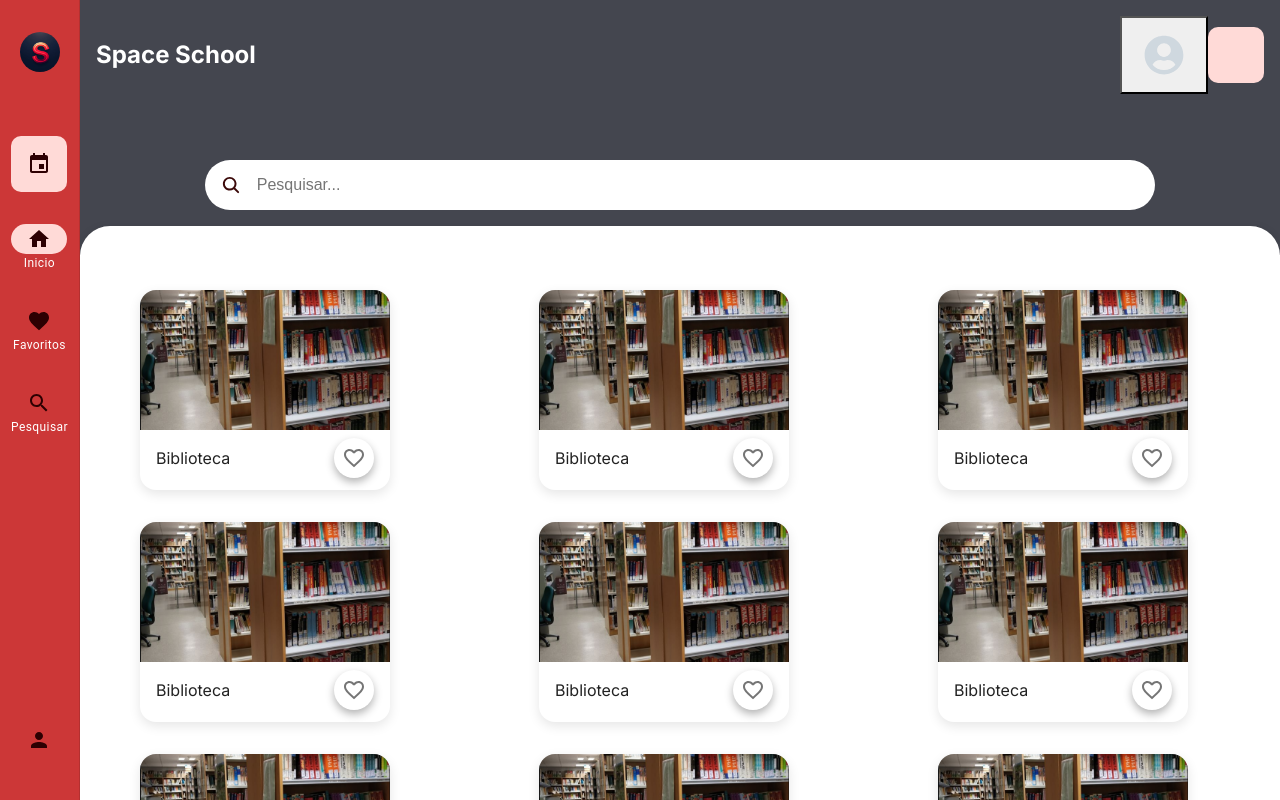
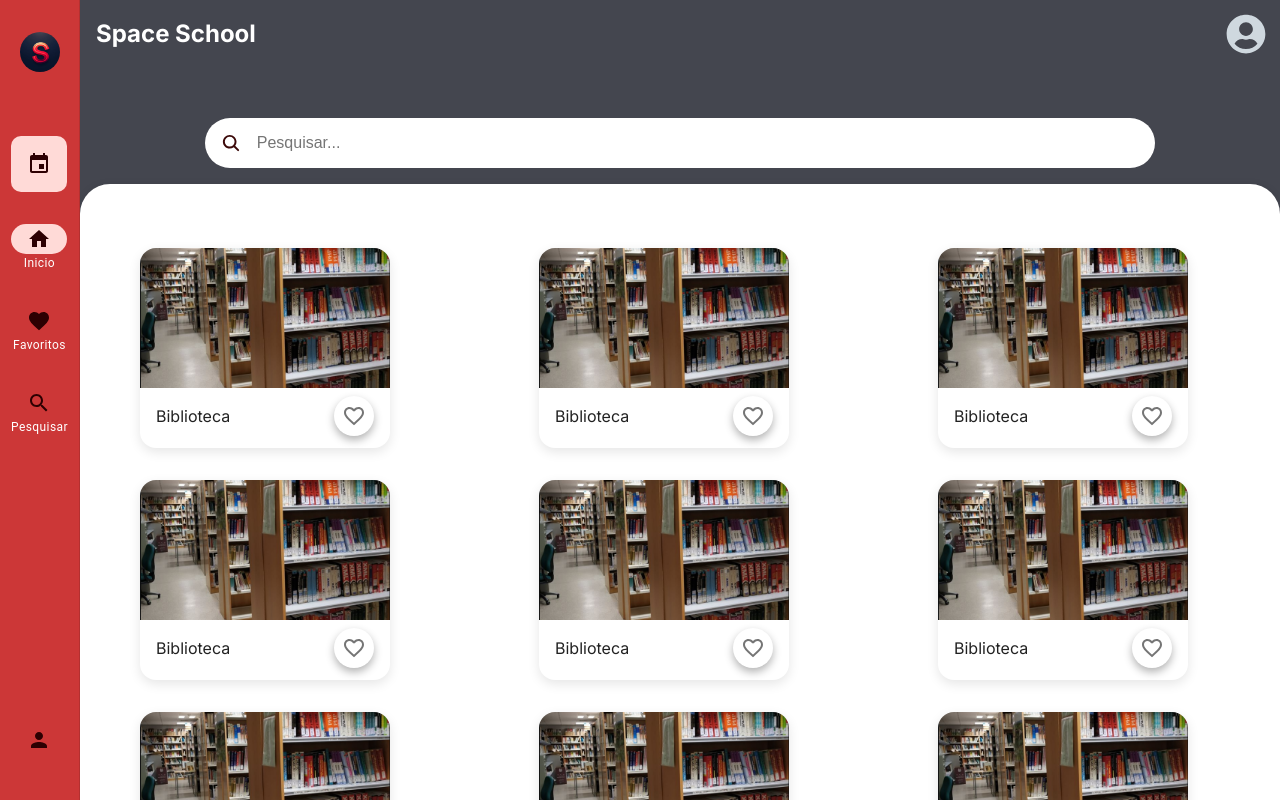
Before and after one commit to 20in13/TCC-LastVersion, a Next.js app: page /screens/HomeW in a window 1280 px wide. Built offline with nearby package versions, Linux system fonts and the light colour scheme.

Commit message:
updates de front-end 30/08/24

```diff
--- a/src/app/screens/HomeW/page.jsx
+++ b/src/app/screens/HomeW/page.jsx
@@ -1,4 +1,7 @@
+"use client"
+
 import React from 'react';
+import { useRouter } from 'next/navigation'; // Use o hook da nova API
 import { FaRegCalendar, FaHeart, FaUserCircle } from 'react-icons/fa';
 import { IoMdHome } from 'react-icons/io';
 import { IoSearch } from 'react-icons/io5';
@@ -9,8 +12,12 @@ import NavigationRail from '../../components/NavRail/page';
 import { Button } from '@chakra-ui/react';
 import { IconButton } from "@mui/material";
 
+export default function HomeW() {
+  const router = useRouter();
 
-export default function HomeW() {
+  const navigateToPagina3 = () => {
+    router.push('/screens/Perfil');
+  };
 
   return (
     <div className={styles.scrollView}>
@@ -20,25 +27,9 @@ export default function HomeW() {
           <header className={styles.header}>
             <h1 className={styles.title}>Space School</h1>
             <div className={styles.headerRight}>
-
-              <Button><FaUserCircle  color="#cfd8df" className={styles.profileIcon} /></Button>
-              <IconButton
-            sx={{
-              width: "56px",
-              height: "56px",
-              borderRadius: "10px",
-              display: "flex",
-              alignItems: "center",
-              justifyContent: "center",
-              backgroundColor: "#FFDAD7",
-              "&:hover": {
-                backgroundColor: "#FFDAD8",
-              },
-            }}
-            onClick={() => handleIconClick(3, "/screens/Pagina3")} // Navega para a página 3
-          >
-
-          </IconButton>
+              <IconButton onClick={navigateToPagina3}> {/* Adiciona a função de clique */}
+                <FaUserCircle className={styles.profileIcon} />
+              </IconButton>
             </div>
           </header>
 
--- a/src/app/screens/HomeW/page.module.css
+++ b/src/app/screens/HomeW/page.module.css
@@ -6,7 +6,7 @@
   .container {
     display: flex;
     flex-direction: column;
-    background-color: #44464F;
+    background-color: #44464f;
   }
 
   .header {
@@ -50,8 +50,16 @@
   .profileIcon {
     width: 40px;
     height: 40px;
-    margin: 16px;
+    margin: -10px;
+    border-radius: 50%;
+    color: #cfd8df;
+    transition: background-color 0.3s;
+    transition: color 0.3s;
+  }
 
+  .profileIcon:hover {
+    background-color: rgba(207, 216, 207);
+    color: rgba(68, 70, 79);
   }
 
   .contentWrapper {
```
